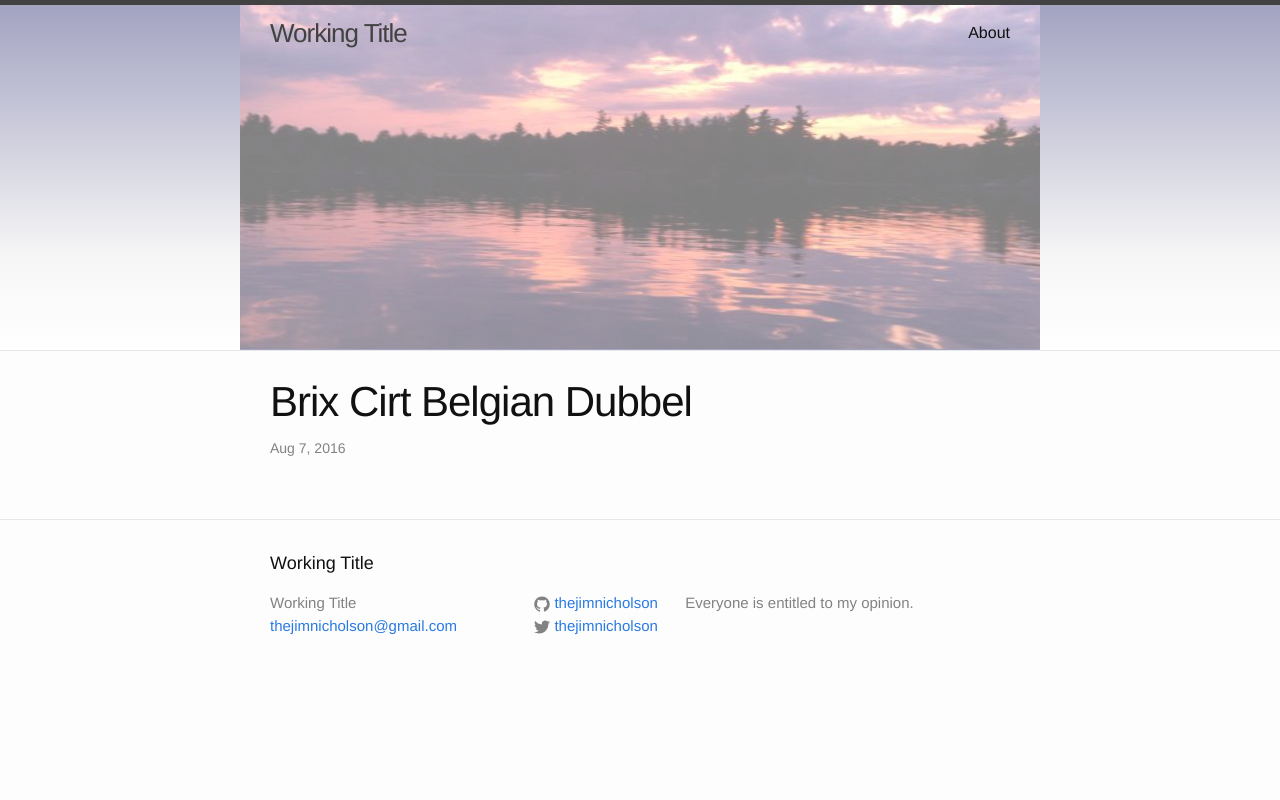
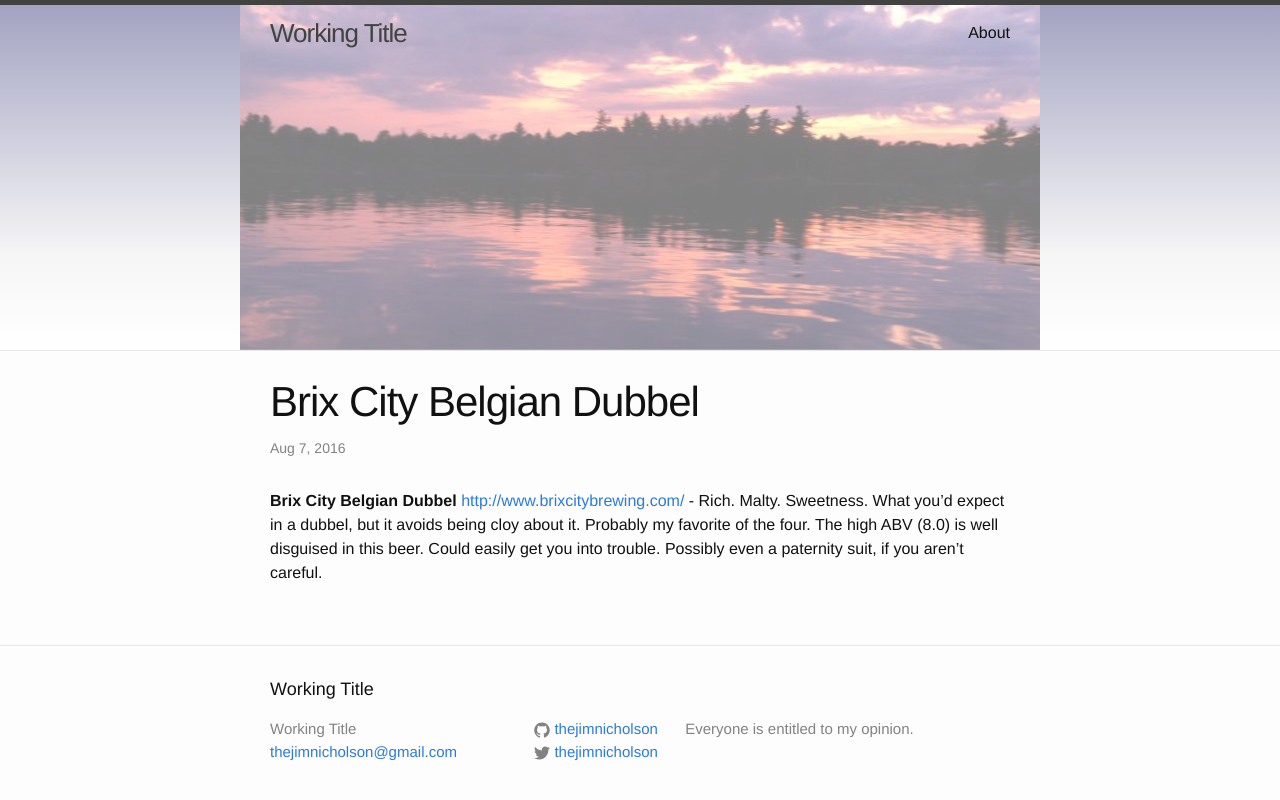
Before and after one commit to thejimnicholson/thejimnicholson.github.io, a Jekyll site: the page built from _posts/2016-08-07-brix-city-belgian-dubbel.md, in a window 1280 px wide. Shown: the top 800 px of the page. Built offline with Jekyll 4.4.1, drawn with Linux system fonts in a browser that asks for light colours; Markdown is read by kramdown in place of the engine named in the settings.

Commit message:
- ‘_posts/.#2016-08-07-brix-city-belgian-dubbel.md’ / ‘_posts/2016-08-07-brix-city-belgian-dubbel.md’

```diff
--- a/_posts/2016-08-07-brix-city-belgian-dubbel.md
+++ b/_posts/2016-08-07-brix-city-belgian-dubbel.md
@@ -1,4 +1,6 @@
 ---
 layout: post
-title: Brix Cirt Belgian Dubbel
+title: Brix City Belgian Dubbel
 ---
+
+__Brix City Belgian Dubbel__ <http://www.brixcitybrewing.com/> - Rich. Malty. Sweetness. What you'd expect in a dubbel, but it avoids being cloy about it. Probably my favorite of the four. The high ABV (8.0) is well disguised in this beer. Could easily get you into trouble. Possibly even a paternity suit, if you aren't careful.
```
Also changed, not shown: _posts/.#2016-08-07-brix-city-belgian-dubbel.md (deleted, +0 -1 lines).
